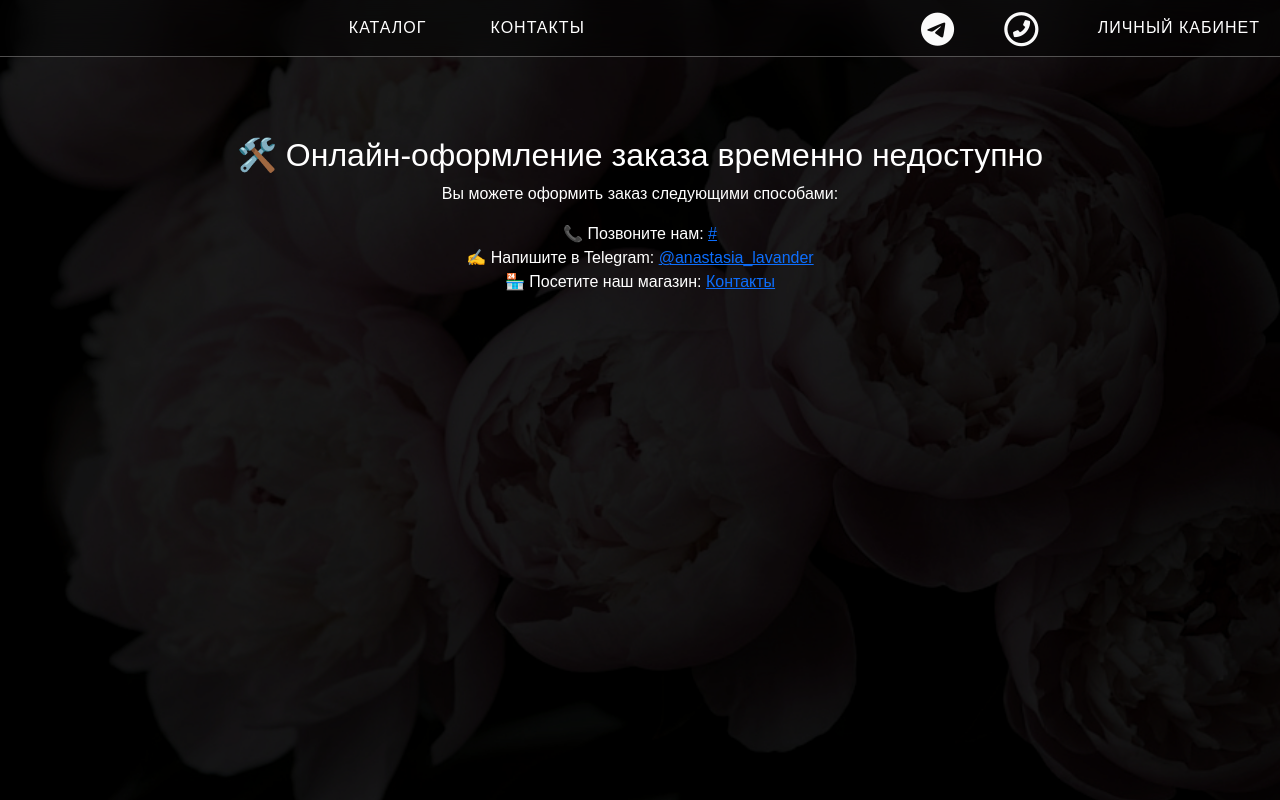
After one commit to Lavandazz/flowers, a Django app: page /orders/order_message/ in a window 1280 px wide. The commit adds this page. Run offline with Django 5.2, Linux system fonts and the light colour scheme; data that the repository does not hold is empty.

Commit message:
добавлена заглушка для оплат, исправлено отображение телефона и телеги в шапке и контактах

```diff
--- a/basket/templates/included_basket.html
+++ b/basket/templates/included_basket.html
@@ -64,6 +64,8 @@
 
     <!-- Кнопка оформления заказа (только если есть товары и не в процессе заказа) and not order -->
     {% if baskets and not order %}
-        <a class="checkout-btn" href="{% url "orders:create_order" %}">Оформить заказ</a>
+        {% comment %} <a class="checkout-btn" href="{% url "orders:create_order" %}">Оформить заказ</a> {% endcomment %}
+    <!-- Временное отключение заказа -->
+    <a class="checkout-btn" href="{% url "orders:order_message" %}">Оформить заказ</a>
     {% endif %}
 </div>
--- a/flower_shop/settings.py
+++ b/flower_shop/settings.py
@@ -32,6 +32,7 @@ DJANGO_SUPERUSER_USERNAME = settings.DJANGO_SUPERUSER_USERNAME
 # SECURITY WARNING: don't run with debug turned on in production!
 
 DEBUG = settings.DEBUG
+DB_HOST = settings.POSTGRES_HOST if not DEBUG else "localhost"
 
 LOGGING = LOGGERS_DICT
 
@@ -78,8 +79,6 @@ MIDDLEWARE = [
     'django.middleware.security.SecurityMiddleware',
 
     "django.middleware.gzip.GZipMiddleware",
-
-    # 'whitenoise.middleware.WhiteNoiseMiddleware',
 
     'django.contrib.sessions.middleware.SessionMiddleware',
     'django.middleware.locale.LocaleMiddleware',
@@ -142,7 +141,7 @@ DATABASES = {
         'NAME': settings.POSTGRES_DB,
         'USER': settings.POSTGRES_USER,
         'PASSWORD': settings.POSTGRES_PASSWORD,
-        'HOST': settings.POSTGRES_HOST,
+        'HOST': DB_HOST,
         'PORT': settings.POSTGRES_PORT,
     }
 }
--- /dev/null
+++ b/orders/templates/order_message.html
@@ -0,0 +1,17 @@
+{% extends 'base.html' %}
+{% load static %}
+
+{% block content_order %}
+<div class="container pt-5 mt-5">
+  <div style="text-align: center; padding: 40px;">
+      <h2>🛠️ Онлайн-оформление заказа временно недоступно</h2>
+
+      <p>Вы можете оформить заказ следующими способами:</p>
+      <ul style="list-style: none; padding: 0;">
+          <li>📞 Позвоните нам: <a href="tel:{{ company_info.phones.first.telephone|default:'#' }}" target="_blank">{{ company_info.phones.first.telephone|default:'#' }}</a></li>
+          <li>✍️ Напишите в Telegram: <a href="https://t.me/anastasia_lavander" target="_blank">@anastasia_lavander</a></li>
+          <li>🏪 Посетите наш магазин: <a href="{% url 'page:contacts' %}">Контакты</a></li>
+      </ul>
+  </div>
+</div>
+{% endblock %}
--- a/orders/urls.py
+++ b/orders/urls.py
@@ -5,6 +5,7 @@ from . import views
 app_name = 'orders'
 # Страница каталога
 urlpatterns = [
+    path('order_message/', views.redirect_message, name='order_message'),
     path('create_order/', views.CreateOrderView.as_view(), name='create_order'),
     path('payment/yookassa-webhook/', views.yookassa_webhook, name='yookassa_webhook'),
 ]
--- a/orders/views.py
+++ b/orders/views.py
@@ -152,3 +152,7 @@ def yookassa_webhook(request):
         check_payment(payment_id=payment_id)
 
     return HttpResponse(status=200)
+
+
+def redirect_message(request):
+    return render(request, 'order_message.html')
--- a/page/context_processors.py
+++ b/page/context_processors.py
@@ -1,9 +1,12 @@
+from django.core.cache import cache
 from .models import CompanyInfo   # или ContactInfo
 
 def company_info(request):
     """
     Добавляет информацию о компании во все шаблоны.
     """
+    company = CompanyInfo.objects.first()  # Получаем первую запись с контактами компании
+    cache.set('company_info', company, 60*10)
     return {
-        'company_info': CompanyInfo.objects.first(),
+        'company_info': company,
     }
--- a/page/urls.py
+++ b/page/urls.py
@@ -8,5 +8,7 @@ app_name = 'page'
 urlpatterns = [
     path('delivery/', cache_page(60*10)(views.DeliveryView.as_view()), name='delivery'),
     path('contacts/', cache_page(60*10)(views.ContactsView.as_view()), name='contacts'),
+    # path('delivery/', views.DeliveryView.as_view(), name='delivery'),
+    # path('contacts/', views.ContactsView.as_view(), name='contacts'),
     path('policy/', views.PolicyView.as_view(), name='policy'),
 ]
--- a/page/views.py
+++ b/page/views.py
@@ -24,7 +24,7 @@ class ContactsView(TemplateView):
         # Вызываем родительский метод get_context_data для переопределения/дополнения
         context = super().get_context_data(**kwargs)
         context['title'] = 'Контакты'
-        context['requisites'] = CompanyInfo.objects.first()
+        # context['requisites'] = CompanyInfo.objects.first()
         return context
 
 
--- a/templates/nav_accounts.html
+++ b/templates/nav_accounts.html
@@ -23,7 +23,7 @@
                            style="--fa-beat-fade-opacity:0.80;--fa-beat-fade-scale:1.075;"
                            aria-hidden="true"></i></a>
                     </li>
-                    <li><a href="tel:{{ company_info.phone_number|default:'#' }}" class="icon-link">
+                    <li><a href="tel:{{ company_info.phones.first.telephone|default:'#' }}" class="icon-link">
                         <span class="fa-stack fa-beat-fade" style="vertical-align: top;
                         --fa-beat-fade-opacity:0.80;--fa-beat-fade-scale:1.075">
                           <i class="fa-regular fa-circle fa-stack-2x"></i>
--- a/users/templates/profile.html
+++ b/users/templates/profile.html
@@ -18,7 +18,7 @@
 
             <div class="col-sm-7">
                 <div class="profile-card">
-                    <h3>Корзинка</h3>
+                    <h3>Корзина</h3>
                     <div id="cart-items-container">
                         <!-- Сюда будет подгружаться корзина -->
                         {% block modal_basket %}{% include "included_basket.html" %}{% endblock  %}
```
Also changed, not shown: page/templates/contacts.html (+14 -10 lines).
